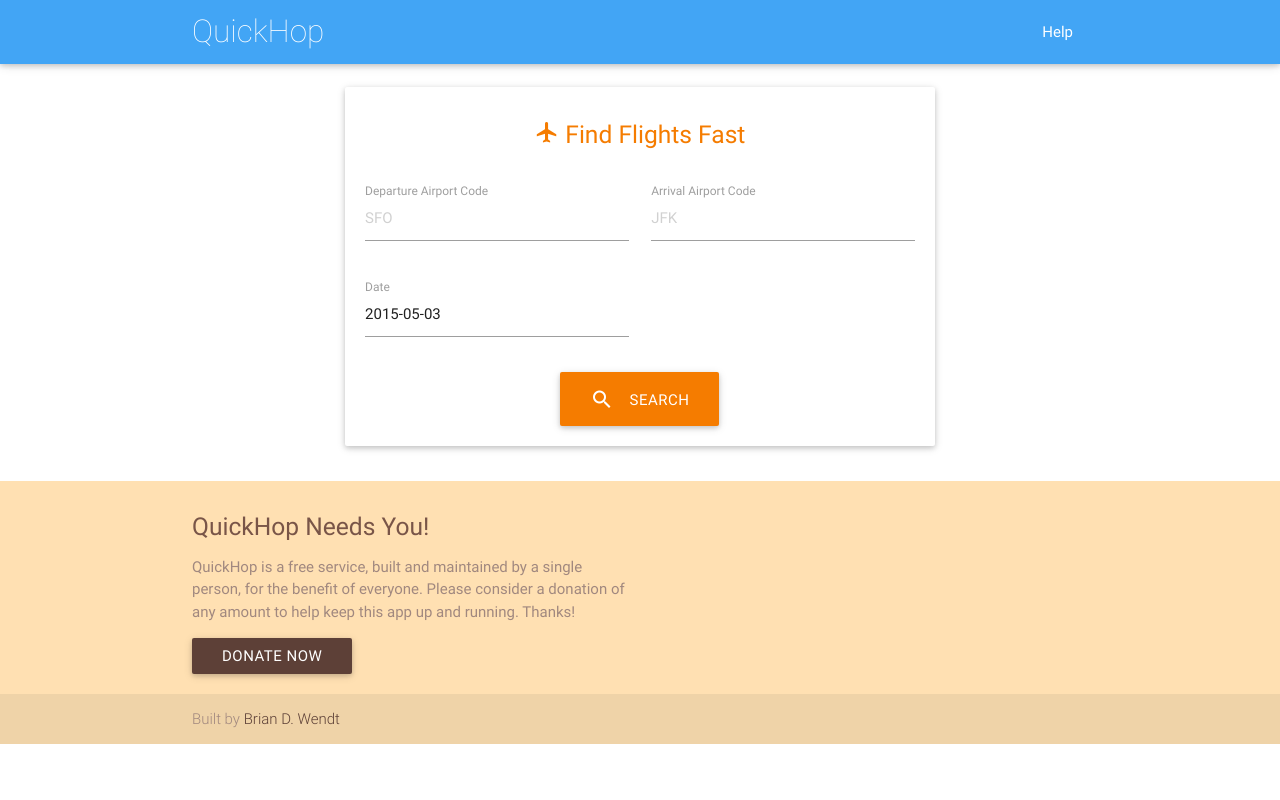
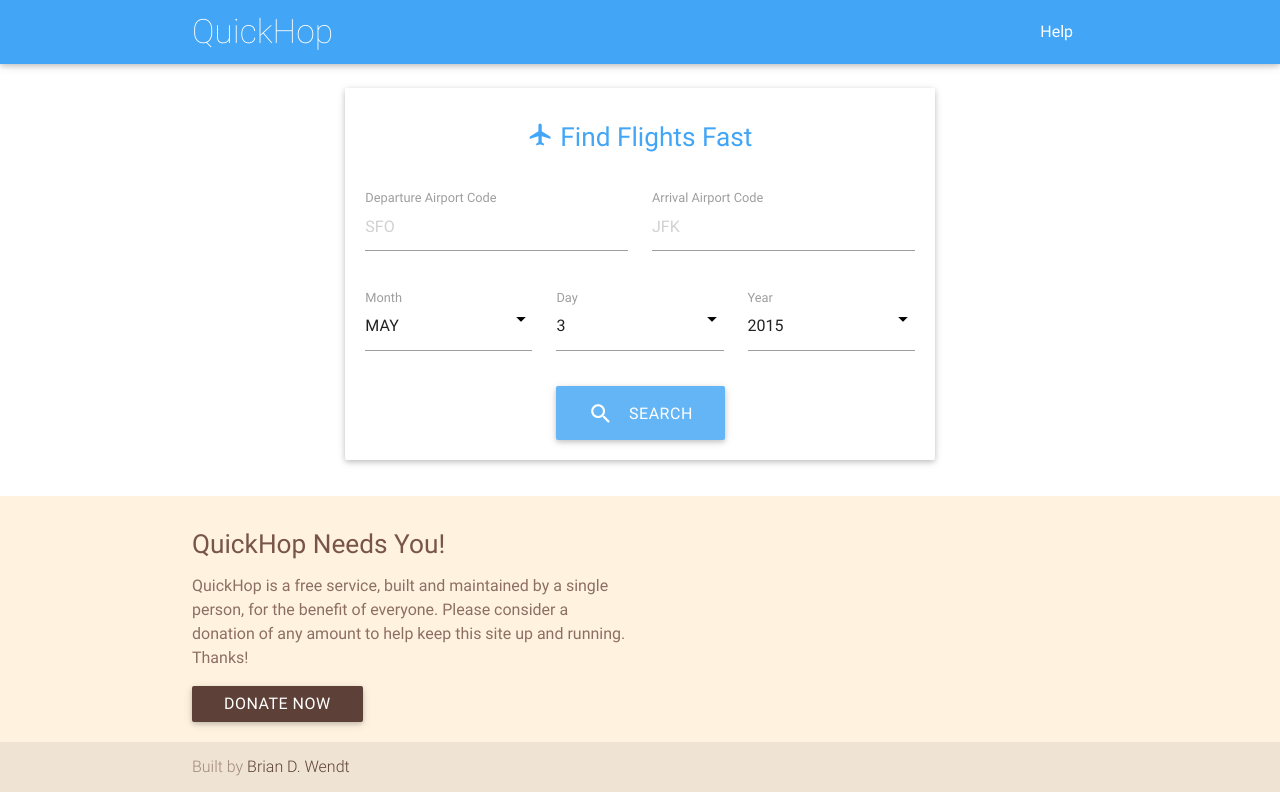
Before and after one commit to briandwendt/quickhop, a Flask app: page / in a window 1280 px wide. Run offline with Flask 2, Linux system fonts and the light colour scheme; some libraries are stand-ins or nearby versions.

Commit message:
Making progress now...

```diff
--- a/forms.py
+++ b/forms.py
@@ -1,13 +1,31 @@
 from flask_wtf import Form
-from wtforms import StringField, SelectField, DateField, SubmitField
+from wtforms import StringField, SelectField
 from wtforms.validators import Length
-from datetime import date
+from datetime import date, time, datetime
 
 class FindFlights(Form):
+
     origin = StringField('Departure Airport Code', validators=[
-        Length(min=3, max=3, message=(u'Must be a 3-letter IATA code.'))
+        Length(min=3, max=3, message=(u'Enter a 3-letter IATA code'))
     ])
+
     destination = StringField('Arrival Airport Code', validators=[
-        Length(min=3, max=3, message=(u'Must be a 3-letter IATA code.'))
+        Length(min=3, max=3, message=(u'Enter a 3-letter IATA code'))
     ])
-    date = DateField('Date', default=date.today())
+
+    year = SelectField('Year', default=str(datetime.now().year),
+        choices=[(str(datetime.now().year-1), str(datetime.now().year-1)),
+                 (str(datetime.now().year+0), str(datetime.now().year+0)),
+                 (str(datetime.now().year+1), str(datetime.now().year+1))])
+
+    month = SelectField('Month', default=datetime.now().strftime("%m"),
+        choices=[("01", "JAN"),("02", "FEB"),("03", "MAR"),("04", "APR"),("05", "MAY"),
+                 ("06", "JUN"),("07", "JUL"),("08", "AUG"),("09", "SEP"),("10", "OCT"),
+                 ("11", "NOV"),("12", "DEC")])
+
+    day = SelectField('Day', default=datetime.now().strftime("%d"),
+        choices=[("01", 1),("02", 2),("03", 3),("04", 4),("05", 5),("06", 6),("07", 7),("08", 8),("09", 9),
+                 ("10", 10),("11", 11),("12", 12),("13", 13),("14", 14),("15", 15),("16", 16),
+                 ("17", 17),("18", 18),("19", 19),("20", 20),("21", 21),("22", 22),("23", 23),
+                 ("24", 24),("25", 25),("26", 26),("27", 27),("28", 28),("29", 29),("30", 30),
+                 ("31", 31)])
--- a/main.py
+++ b/main.py
@@ -16,31 +16,51 @@ app.config['CSRF_ENABLED'] = True
 app.config['SECRET_KEY'] = CSRF_SECRET_KEY
 
 
-# Note: We don't need to call run() since our application is embedded within
-# the App Engine WSGI application server.
-
-
+# Define the routes
 @app.route('/', methods=('GET', 'POST'))
 def search():
     """The main flights search page."""
+
+    # Forms are in forms.py
     form = FindFlights()
+
+    # If the completed form validates, show the flights list
     if request.method == 'POST' and form.validate_on_submit():
+        flash("Successfully validated!")
         return redirect(url_for('flights',
             origin = request.form['origin'].upper(),
             destination = request.form['destination'].upper(),
-            date = request.form['date']))
+            year = request.form['year'],
+            month = request.form['month'],
+            day = request.form['day']))
+
+    # Render the flights search form
+    flash(form.errors)
     return render_template('search.html', form=form)
 
 
-@app.route('/flights/<origin>/<destination>/<date>/')
-def flights(origin, destination, date):
+@app.errorhandler(404)
+def page_not_found(e):
+    """Return a custom 404 error."""
+    return 'Sorry, nothing at this URL.', 404
+
+
+@app.route('/flights/<origin>-<destination>/<year>-<month>-<day>/')
+def flights(origin, destination, year, month, day):
     """The flights list page."""
 
-    # Google's QPX Express Airfare API + Google API Client Library
-    # https://developers.google.com/qpx-express/
-    # https://developers.google.com/api-client-library/python/
+    # Google QPX Express API + Google API Client Library
+    #   https://developers.google.com/qpx-express/
+    #   https://developers.google.com/api-client-library/python/
+
+    # Build the QPX Express API service object
     qpx = build('qpxExpress', 'v1', developerKey=QPX_API_KEY)
-    json_request = {"request": {
+
+    # Format the date for our precious QPX
+    date_formatted = "{0}-{1}-{2}".format(year, month, day)
+
+    # Build the JSON request
+    request = {"request": {
                         "passengers": {
                             "adultCount": 1
                         },
@@ -48,18 +68,20 @@ def flights(origin, destination, date):
                             {
                                 "origin": origin,
                                 "destination": destination,
-                                "date": date,
+                                "date": date_formatted,
                                 "maxStops": 0
                             },
                         ]}
                     }
 
-    request = qpx.trips().search(body=json_request)
-    response = request.execute()
-    return "<pre>%s</pre>" % json.dumps(response['trips']['tripOption'], sort_keys=True, indent=4)
+    # Correctly format the QPX API request - no docs on this anywhere, BTW
+    qpx_request = qpx.trips().search(body=request)
 
+    # Execute the API request
+    qpx_response = qpx_request.execute()
+    flights = qpx_response['trips']
 
-@app.errorhandler(404)
-def page_not_found(e):
-    """Return a custom 404 error."""
-    return 'Sorry, nothing at this URL.', 404
+    # Render the flights list page
+    # return render_template('flights.html', flights=flights,
+    #         origin=origin, destination=destination, date=date)
+    return "<pre>%s</pre>" % json.dumps(qpx_response, sort_keys=True, indent=4)
--- a/static/css/style.css
+++ b/static/css/style.css
@@ -1,3 +1,21 @@
+@media only screen and (min-width: 0) {
+    html {
+      font-size: 15px;
+    }
+}
+@media only screen and (min-width: 992px) {
+    html {
+      font-size: 15.5px;
+    }
+}
+
+@media only screen and (min-width: 1200px) {
+    html {
+      font-size: 16px;
+    }
+}
+
+
 .container {
   padding: 0;
 }
@@ -18,6 +36,12 @@ ul.errors li {
  color: #f44336;  /* red = invalid */
  font-size: 0.7rem;
  line-height: 0.1em
+}
+
+/* select field dropdowns */
+.dropdown-content li > a, .dropdown-content li > span {
+  font-size: 1.0rem;
+  color: #29b6f6;
 }
 
 /* label color */
--- a/templates/base.html
+++ b/templates/base.html
@@ -27,20 +27,52 @@
     </nav>
   </div>
 
+<div class="section no-pad-bot">
+  <div class="container">
+    <div class="row">
+      <div class="col s12 m8 offset-m2">
+<!--
+      {% with messages = get_flashed_messages() %}
+          {% if messages %}
+          <div class="card deep-orange lighten-3">
+            <div class="card-content black-text">
+              <ul class=flashes>
+              {% for message in messages %}
+                <li>{{ message }}</li>
+              {% endfor %}
+              </ul>
+            </div>
+          </div>
+          {% endif %}
+        {% endwith %}
+-->
+        {% block content %}
+        {% endblock %}
 
-{% block content %}{% endblock %}
+      </div>
+    </div>
+  </div>
+</div>
 
 
-  <footer class="page-footer orange lighten-4">
+  <footer class="page-footer orange lighten-5">
     <div class="container">
       <div class="row">
         <div class="col l6 s12">
           <h5 class="brown-text">QuickHop Needs You!</h5>
-          <p class="brown-text text-lighten-2">
+          <p class="brown-text text-lighten-1">
           QuickHop is a free service, built and maintained by a single person, for the benefit of everyone.
-          Please consider a donation of any amount to help keep this app up and running. Thanks!
+          Please consider a donation of any amount to help keep this site up and running. Thanks!
           </p>
-          <a href="#" class="waves-effect waves-light btn brown darken-2">Donate Now</a>
+
+          <form action="https://www.paypal.com/cgi-bin/webscr" method="post" target="_top">
+            <input type="hidden" name="cmd" value="_s-xclick">
+            <input type="hidden" name="hosted_button_id" value="TULAA9GYP59EU">
+            <button class="waves-effect waves-light btn brown darken-2" type="submit">
+                Donate Now
+            </button>
+          </form>
+
         </div>
       </div>
     </div>
--- a/templates/search.html
+++ b/templates/search.html
@@ -3,17 +3,14 @@
 {% block title %}QuickHop - Find Flights Fast{% endblock %}
 
 {% block content %}
-<div class="section no-pad-bot">
-  <div class="container">
-    <div class="row">
-      <div class="col s12 m8 offset-m2">
 <div class="card-panel">
 
-          <h5 class="header center orange-text text-darken-2">
+  <h5 class="header center blue-text text-lighten-1">
     <i class="mdi-device-airplanemode-on"></i> Find Flights Fast
   </h5><br>
 
   <form method="POST">
+
     {{ form.csrf_token }}
 
     <div class="row">
@@ -40,25 +37,49 @@
         {% endif %}
       </div>
     </div>
-
     <div class="row">
-              <div class="input-field col s6">
-                {{ form.date(class_="datepicker") }}
-                {{ form.date.label }}
+      <div class="input-field col s4">
+        {{ form.month }}
+        {{ form.month.label }}
+        {% if form.month.errors %}
+          <ul class="errors">
+          {% for error in form.month.errors %}
+            <li>{{ error }}</li>
+          {% endfor %}
+          </ul>
+        {% endif %}
+      </div>
+      <div class="input-field col s4">
+        {{ form.day }}
+        {{ form.day.label }}
+        {% if form.day.errors %}
+          <ul class="errors">
+          {% for error in form.day.errors %}
+            <li>{{ error }}</li>
+          {% endfor %}
+          </ul>
+        {% endif %}
+      </div>
+      <div class="input-field col s4">
+        {{ form.year }}
+        {{ form.year.label }}
+        {% if form.year.errors %}
+          <ul class="errors">
+          {% for error in form.year.errors %}
+            <li>{{ error }}</li>
+          {% endfor %}
+          </ul>
+        {% endif %}
       </div>
     </div>
 
     <div class="center-align">
-              <button class="btn-large waves-effect waves-light orange darken-2" type="submit">
+      <button class="btn-large waves-effect waves-light blue lighten-2" type="submit">
         <i class="mdi-action-search left"></i>Search
       </button>
     </div>
+
   </form>
 
 </div>
-      </div>
-    </div>
-
-  </div>
-</div>
 {% endblock %}
```
Also changed, not shown: templates/flights.html (added, +37 -0 lines), models.py (deleted). Lines whose indentation alone changed are shown as unchanged.
